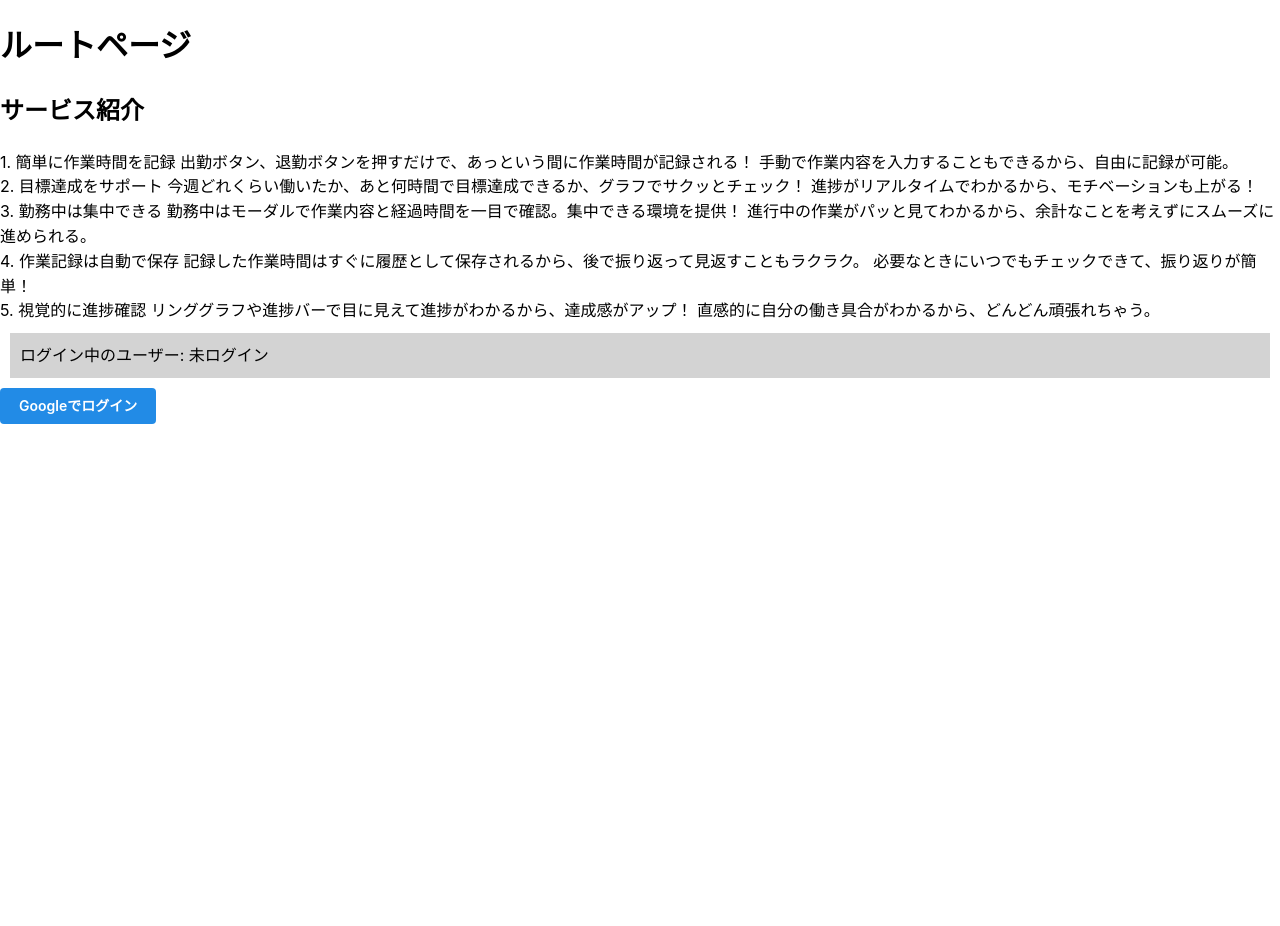
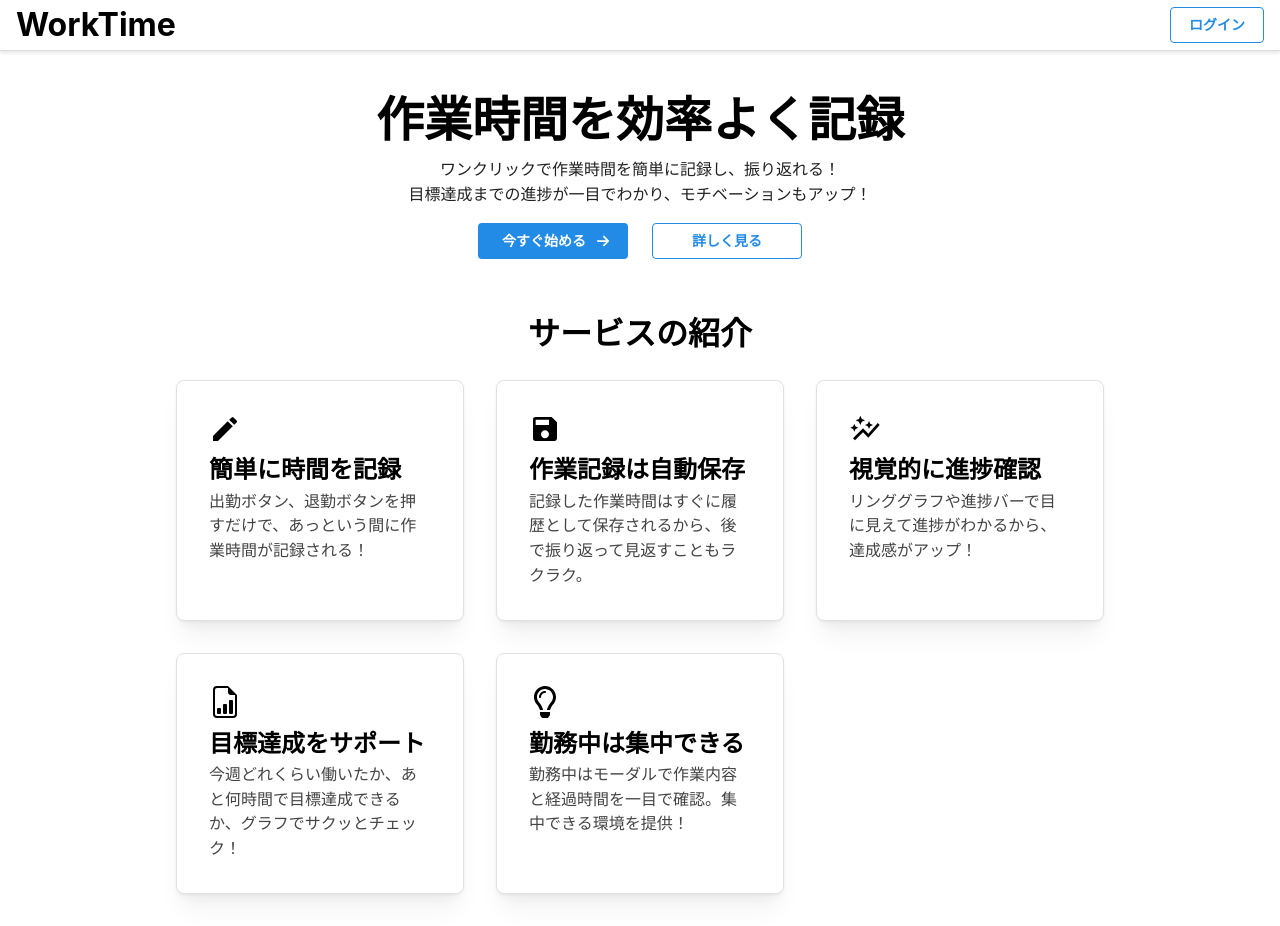
Before and after one commit to mokkun55/work-timer, a React (Vite) app: page / in a window 1280 px wide. Before the commit the page ends 800 px from the top, so only its background shows below. Built offline with nearby package versions, Linux system fonts and the light colour scheme; no server answers.

Commit message:
feat: root page

```diff
--- /dev/null
+++ b/src/pages/Root/components/serviceCard/index.module.scss
@@ -0,0 +1,19 @@
+.card {
+  * {
+    margin: 0;
+    padding: 0;
+    box-sizing: border-box;
+  }
+  display: flex;
+  flex-direction: column;
+
+  .title {
+    font-size: 1.5rem;
+    font-weight: 600;
+  }
+
+  .description {
+    font-size: 1rem;
+    color: #444;
+  }
+}
--- /dev/null
+++ b/src/pages/Root/components/serviceCard/index.tsx
@@ -0,0 +1,18 @@
+import { Paper } from "@mantine/core";
+import styles from "./index.module.scss";
+
+type Props = {
+  icon: React.ReactNode;
+  title: string;
+  description: string;
+};
+
+export const ServiceCard = ({ icon, title, description }: Props) => {
+  return (
+    <Paper shadow="md" radius="md" withBorder p="xl" className={styles.card}>
+      <div className={styles.icon}>{icon}</div>
+      <h1 className={styles.title}>{title}</h1>
+      <p className={styles.description}>{description}</p>
+    </Paper>
+  );
+};
--- /dev/null
+++ b/src/pages/Root/index.module.scss
@@ -0,0 +1,48 @@
+.header {
+  padding: 0 16px;
+  display: flex;
+  align-items: center;
+  justify-content: space-between;
+  border-bottom: #ddd solid 1px;
+  position: sticky;
+  background-color: #ffffff99;
+  box-shadow: 0 2px 4px rgba(0, 0, 0, 0.1);
+  backdrop-filter: blur(16px);
+  z-index: 999;
+  top: 0;
+
+  .title {
+    margin: 0;
+  }
+}
+.container {
+  .topText {
+    text-align: center;
+    .title {
+      margin: 0;
+      font-size: 3rem;
+      font-weight: 700;
+    }
+    .description {
+      margin-top: 0;
+      color: #222;
+    }
+  }
+
+  .buttons {
+    width: 100%;
+    display: flex;
+    align-items: center;
+    justify-content: center;
+    gap: 24px;
+    & > * {
+      width: 100%;
+      max-width: 150px;
+    }
+  }
+
+  .service {
+    margin-top: 50px;
+    text-align: center;
+  }
+}
--- a/src/pages/Root/index.tsx
+++ b/src/pages/Root/index.tsx
@@ -1,10 +1,18 @@
-import { Button } from "@mantine/core";
+import { Button, Container, SimpleGrid } from "@mantine/core";
+import { FaArrowRight } from "react-icons/fa6";
+import styles from "./index.module.scss";
+import { ServiceCard } from "./components/serviceCard";
+import { MdModeEdit } from "react-icons/md";
+import { MdSave } from "react-icons/md";
+import { MdAutoGraph } from "react-icons/md";
+import { BsFileEarmarkBarGraph } from "react-icons/bs";
+import { FaRegLightbulb } from "react-icons/fa";
+import { useNavigate } from "react-router";
+import { useAuth } from "@/providers/AuthProvider";
+import { signInWithPopup, signOut } from "firebase/auth";
 import { auth, googleProvider } from "@/libs/firebase";
-import { signInWithPopup, signOut } from "firebase/auth";
-import { useAuth } from "@/providers/AuthProvider";
-import { useNavigate } from "react-router";
 
-export const Root = (): React.ReactNode => {
+export const Root = () => {
   const navigate = useNavigate();
   const { currentUser } = useAuth();
 
@@ -14,65 +22,89 @@ export const Root = (): React.ReactNode => {
     } catch (e) {
       console.log("error", e);
     }
+
   };
-
   const handleSignClick = async () => {
+    if (currentUser) {
+      navigate("/home");
+      return;
+    }
     await signInWithGoogle();
     navigate("/home");
   };
 
-  const handleSignOutClick = async () => {
-    await signOut(auth);
-  };
   return (
     <div>
-      <h1>ルートページ</h1>
-      <div>
-        <h2>サービス紹介</h2>
-        {/* TODO 内容考える カードとかで紹介 */}
-        <div>
-          1. 簡単に作業時間を記録
-          出勤ボタン、退勤ボタンを押すだけで、あっという間に作業時間が記録される！
-          手動で作業内容を入力することもできるから、自由に記録が可能。 <br />
-          2. 目標達成をサポート
-          今週どれくらい働いたか、あと何時間で目標達成できるか、グラフでサクッとチェック！
-          進捗がリアルタイムでわかるから、モチベーションも上がる！ <br />
-          3. 勤務中は集中できる
-          勤務中はモーダルで作業内容と経過時間を一目で確認。集中できる環境を提供！
-          進行中の作業がパッと見てわかるから、余計なことを考えずにスムーズに進められる。
-          <br />
-          4. 作業記録は自動で保存
-          記録した作業時間はすぐに履歴として保存されるから、後で振り返って見返すこともラクラク。
-          必要なときにいつでもチェックできて、振り返りが簡単！
-          <br /> 5. 視覚的に進捗確認
-          リンググラフや進捗バーで目に見えて進捗がわかるから、達成感がアップ！
-          直感的に自分の働き具合がわかるから、どんどん頑張れちゃう。
+      {/* ヘッダー */}
+      <div className={styles.header}>
+        <h1 className={styles.title}>WorkTime</h1>
+        {!currentUser ? (
+          <Button variant="outline" onClick={handleSignClick}>
+            ログイン
+          </Button>
+        ) : (
+          <Button variant="outline" color="red" onClick={() => signOut(auth)}>
+            ログアウト
+          </Button>
+        )}
+      </div>
+
+      <Container size="md" py="xl" className={styles.container}>
+        {/* 上のテキスト */}
+        <div className={styles.topText}>
+          <h1 className={styles.title}>作業時間を効率よく記録</h1>
+          <p className={styles.description}>
+            ワンクリックで作業時間を簡単に記録し、振り返れる！
+            <br />
+            目標達成までの進捗が一目でわかり、モチベーションもアップ！
+          </p>
         </div>
 
-        {/* TODO デバック用 */}
-        <div
-          style={{
-            backgroundColor: "lightgray",
-            padding: "10px",
-            margin: "10px",
-          }}
-        >
-          ログイン中のユーザー: {currentUser?.email || "未ログイン"}
+        {/* ボタン */}
+        <div className={styles.buttons}>
+          <Button rightSection={<FaArrowRight />} onClick={handleSignClick}>
+            今すぐ始める
+          </Button>
+          {/* TODO 後でどっかに飛ばす？？ */}
+          <Button variant="outline">詳しく見る</Button>
         </div>
 
-        <div>
-          {!currentUser && (
-            <Button onClick={handleSignClick}>Googleでログイン</Button>
-          )}
-          {currentUser && (
-            <>
-              <Button onClick={handleSignOutClick} color="red">
-                ログアウト
-              </Button>
-            </>
-          )}
+        <h1 className={styles.service}>サービスの紹介</h1>
+
+        {/* サービスの紹介 */}
+        <div className={styles.serviceList}>
+          <SimpleGrid
+            cols={{ base: 1, lg: 3 }}
+            spacing={{ base: "lg", lg: "xl" }}
+          >
+            <ServiceCard
+              icon={<MdModeEdit size={32} />}
+              title="簡単に時間を記録"
+              description="出勤ボタン、退勤ボタンを押すだけで、あっという間に作業時間が記録される！"
+            />
+            <ServiceCard
+              icon={<MdSave size={32} />}
+              title="作業記録は自動保存"
+              description="記録した作業時間はすぐに履歴として保存されるから、後で振り返って見返すこともラクラク。"
+            />
+            <ServiceCard
+              icon={<MdAutoGraph size={32} />}
+              title="視覚的に進捗確認"
+              description="リンググラフや進捗バーで目に見えて進捗がわかるから、達成感がアップ！"
+            />
+            <ServiceCard
+              icon={<BsFileEarmarkBarGraph size={32} />}
+              title="目標達成をサポート"
+              description="今週どれくらい働いたか、あと何時間で目標達成できるか、グラフでサクッとチェック！"
+            />
+            <ServiceCard
+              icon={<FaRegLightbulb size={32} />}
+              title="勤務中は集中できる"
+              description="勤務中はモーダルで作業内容と経過時間を一目で確認。集中できる環境を提供！"
+            />
+          </SimpleGrid>
         </div>
-      </div>
+      </Container>
     </div>
   );
 };
```
